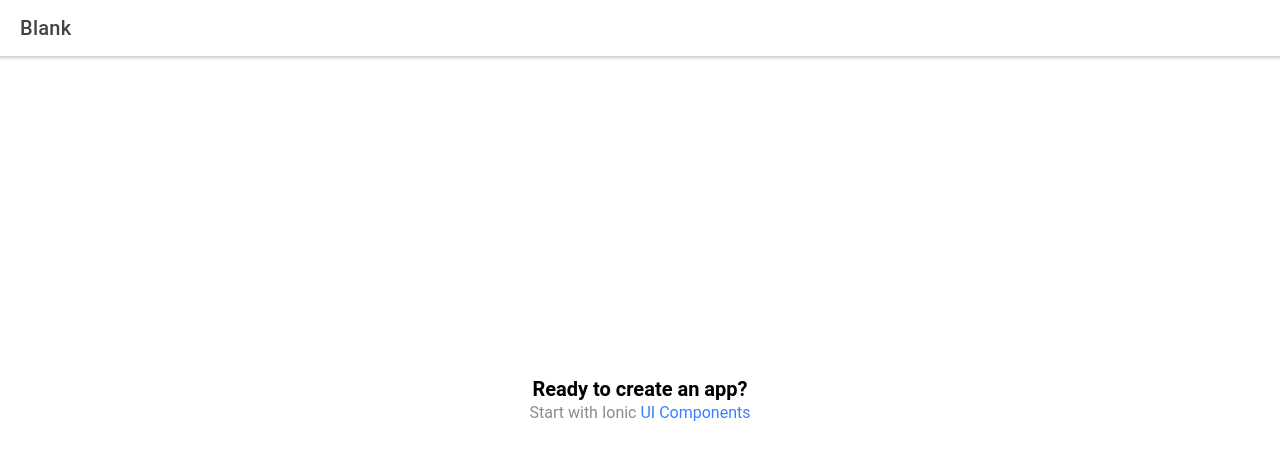
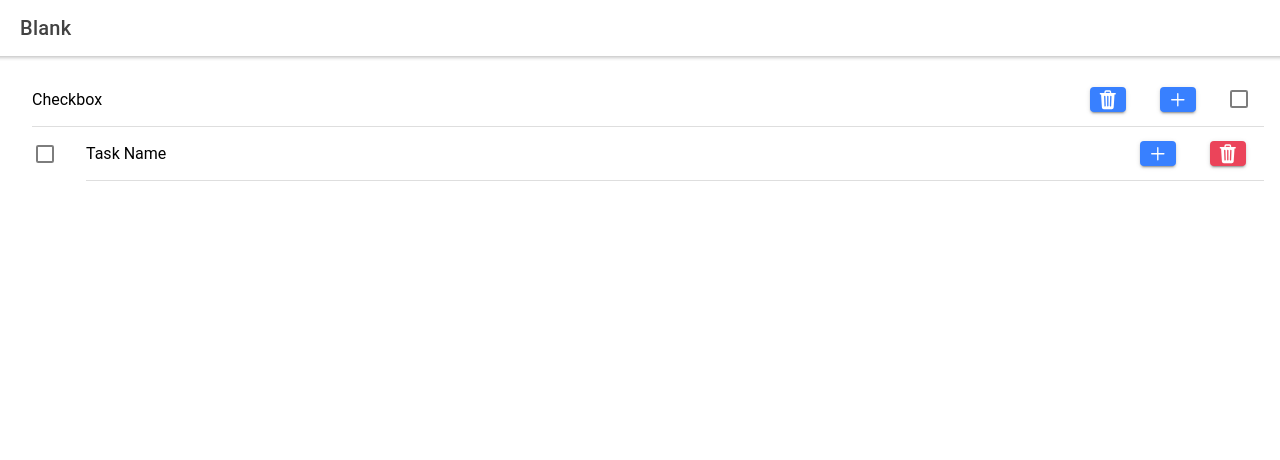
Before and after one commit to Logan-Kroeger/ToDo_List, a React (Create React App) app in the folder myApp/: page /home in a window 1280 px wide. Shown: the top 460 px of the page. Built offline with nearby package versions, Linux system fonts and the light colour scheme.

Commit message:
List item created

```diff
--- a/myApp/src/pages/Home.tsx
+++ b/myApp/src/pages/Home.tsx
@@ -1,4 +1,5 @@
-import { IonContent, IonHeader, IonPage, IonTitle, IonToolbar } from '@ionic/react';
+import { IonContent, IonHeader, IonPage, IonTitle, IonToolbar, IonList, IonInput, IonItem, IonLabel, IonCheckbox, IonButton, IonIcon } from '@ionic/react';
+import { home, add, trash } from 'ionicons/icons';
 import ExploreContainer from '../components/ExploreContainer';
 import './Home.css';
 
@@ -10,13 +11,30 @@ const Home: React.FC = () => {
           <IonTitle>Blank</IonTitle>
         </IonToolbar>
       </IonHeader>
-      <IonContent fullscreen>
-        <IonHeader collapse="condense">
-          <IonToolbar>
-            <IonTitle size="large">Blank</IonTitle>
-          </IonToolbar>
-        </IonHeader>
-        <ExploreContainer />
+      <IonContent className="ion-padding">
+
+      <IonItem>
+        <IonLabel>Checkbox</IonLabel>
+        <IonButton slot="end">
+          <IonIcon slot="icon-only" icon={trash}></IonIcon>
+        </IonButton>
+        <IonButton slot="end">
+          <IonIcon slot="icon-only" icon={add}></IonIcon>
+        </IonButton>
+        <IonCheckbox slot="end"></IonCheckbox>
+      </IonItem>
+
+      <IonItem>
+        <IonCheckbox slot="start"/>
+        <IonLabel>Task Name</IonLabel>
+        <IonButton slot="end">
+          <IonIcon slot="icon-only" icon={add}></IonIcon>
+        </IonButton>
+        <IonButton slot="end" color='danger'>
+          <IonIcon slot="icon-only" icon={trash}></IonIcon>
+        </IonButton>
+      </IonItem>
+
       </IonContent>
     </IonPage>
   );
```
